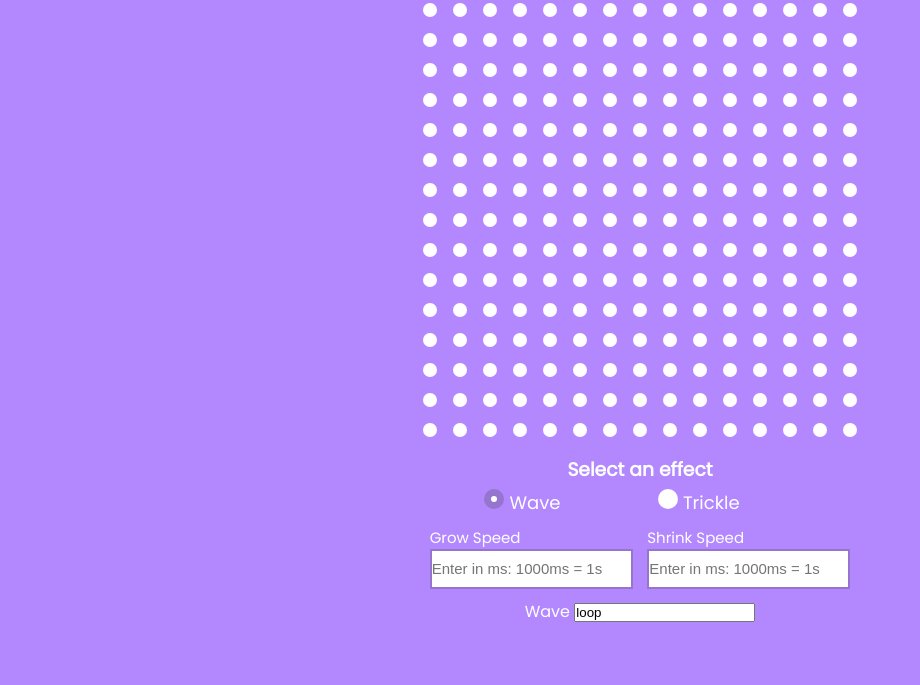
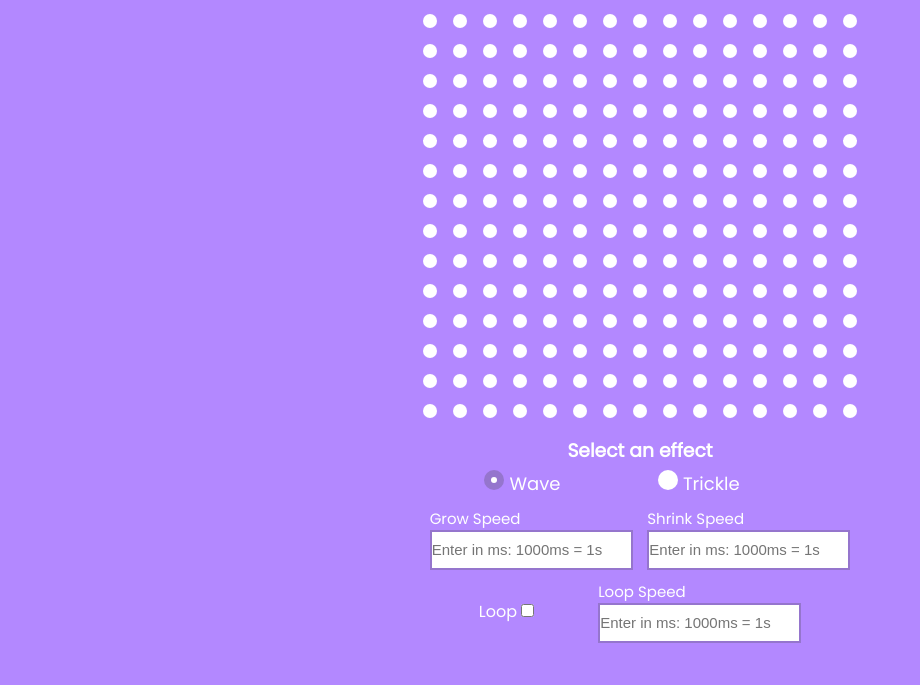
Before and after one commit to MrGSense/dot-effects, a plain HTML site: page index.html in a window 1280 px wide. Shown: the part 115-800 px from the top of the page, without its empty margins (0-920 px from the left). Drawn offline with Linux system fonts and the light colour scheme.

Commit message:
Fix loop form

```diff
--- a/index.html
+++ b/index.html
@@ -52,11 +52,22 @@
     </form>
 
     <form name="loop">
-      <label class="formgroupbox"
-        >Wave
-        <input type="box" name="loop" value="loop" />
-        <span class="checkmark"></span>
-      </label>
+      <div class="form-vcontainer">
+        <label class="formgroupbox"
+          >Loop
+          <input type="checkbox" name="loop" value="loop" />
+          <span class="checkmark"></span>
+        </label>
+      </div>
+      <div class="form-vcontainer">
+        <label class="flat-input-label">Loop Speed</label>
+        <input
+          class="flat-input"
+          name="loopSpeed"
+          type="number"
+          placeholder="Enter in ms: 1000ms = 1s"
+        />
+      </div>
     </form>
 
     <script src="index.js"></script>
```
